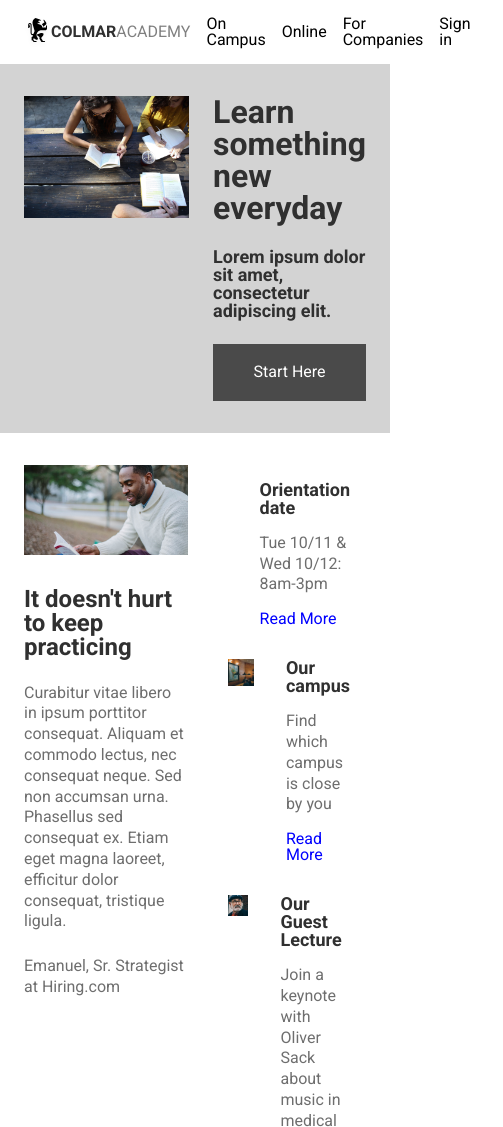
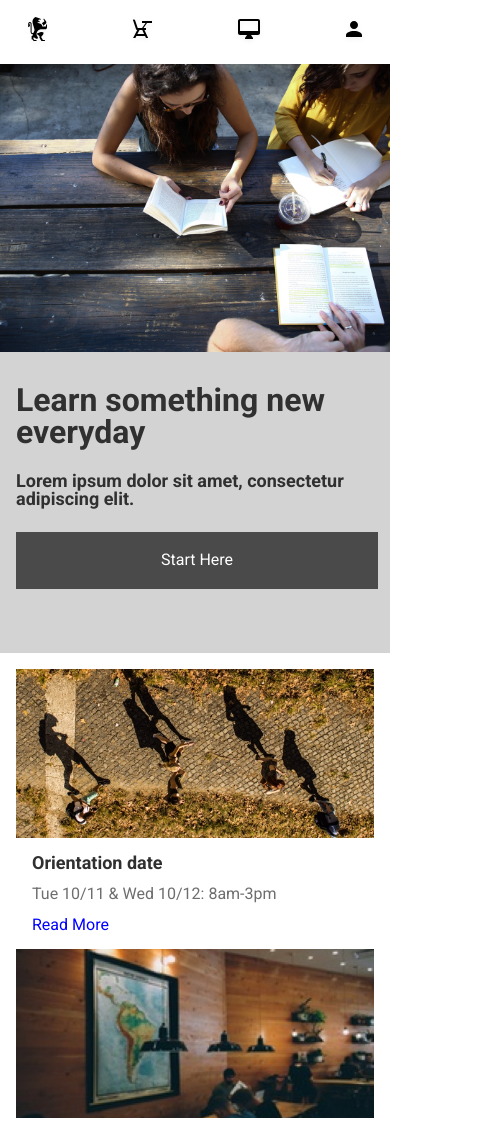
Before and after one commit to curtcarleton/colmarAcademy, a plain HTML site: page index.html in a window 390 px wide. Shown: the top 1127 px of the page, 503 px wide, since content can reach past the window. Drawn offline with Linux system fonts and the light colour scheme; a web font is replaced by a local one.

Commit message:
no iphone

```diff
--- a/resources/css/style.css
+++ b/resources/css/style.css
@@ -77,10 +77,7 @@ header .mobile {
 
 /* Header Mobile */
 
-@media only screen and (max-width: 650px)
-  and (-min-device-width : 375px)
-  and (-max-device-width : 812px)
-  and (-webkit-device-pixel-ratio : 3) {
+@media only screen and (max-width: 650px) {
   header .desktop {
     display: none;
   }
@@ -187,10 +184,7 @@ header .mobile {
 
 /* Main Mobile */
 
-@media only screen and (max-width: 650px)
-  and (-min-device-width : 375px)
-  and (-max-device-width : 812px)
-  and (-webkit-device-pixel-ratio : 3) {
+@media only screen and (max-width: 650px) {
   .container {
     flex-direction: column;
   }
@@ -329,10 +323,7 @@ header .mobile {
 
 /* Start Here Mobile */
 
-@media only screen and (max-width: 650px)
-  and (-min-device-width : 375px)
-  and (-max-device-width : 812px)
-  and (-webkit-device-pixel-ratio : 3) {
+@media only screen and (max-width: 650px) {
   .button {
     width: 100%;
     margin-bottom: 32px;
@@ -366,10 +357,7 @@ header .mobile {
 
 /* Campus Mobile */
 
-@media only screen and (max-width: 650px)
-  and (-min-device-width : 375px)
-  and (-max-device-width : 812px)
-  and (-webkit-device-pixel-ratio : 3) {
+@media only screen and (max-width: 650px) {
   #campus-desktop {
     display: none;
   }
@@ -436,10 +424,7 @@ header .mobile {
 
 /* Course Info Mobile */
 
-@media only screen and (max-width: 650px)
-  and (-min-device-width : 375px)
-  and (-max-device-width : 812px)
-  and (-webkit-device-pixel-ratio : 3) {
+@media only screen and (max-width: 650px) {
   .course-container {
     flex-direction: column;
     justify-content: center;
@@ -498,10 +483,7 @@ header .mobile {
 
 /* Thesis Mobile */
 
-@media only screen and (max-width: 650px)
-  and (-min-device-width : 375px)
-  and (-max-device-width : 812px)
-  and (-webkit-device-pixel-ratio : 3) {
+@media only screen and (max-width: 650px) {
   .thesis-container {
     flex-direction: column;
     align-items: center;
@@ -544,10 +526,7 @@ footer a {
 
 /* Footer Mobile */
 
-@media only screen and (max-width: 650px)
-  and (-min-device-width : 375px)
-  and (-max-device-width : 812px)
-  and (-webkit-device-pixel-ratio : 3) {
+@media only screen and (max-width: 650px) {
   footer .terms-policy {
     display: none;
   }
```
